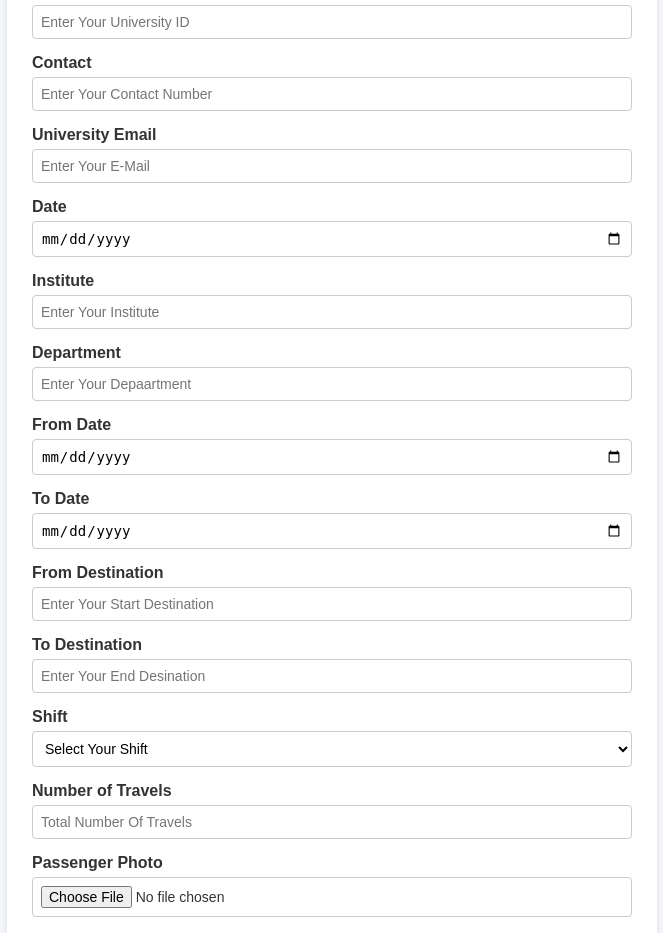
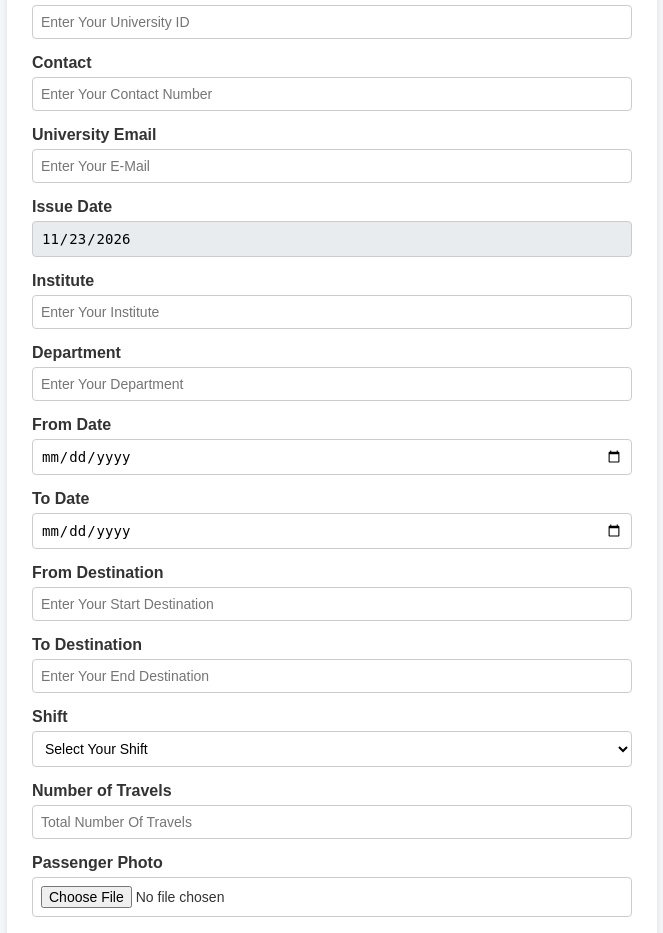
Before and after one commit to Kashyap42576/bus-pass-system, a Flask app: page / in a window 1280 px wide. Shown: the part 213-1146 px from the top of the page, without its empty margins (308-971 px from the left). Run offline with Flask 3, Linux system fonts and the light colour scheme; some libraries are stand-ins or nearby versions.

Commit message:
Fix HTML structure and update form fields

```diff
--- a/templates/index.html
+++ b/templates/index.html
@@ -60,13 +60,13 @@
             <div class="form-group"><label>Enrollment Number / MIS ID</label><input type="text" name="enrollment" placeholder="Enter Your University ID" required></div>
             <div class="form-group"><label>Contact</label><input type="text" name="contact" placeholder="Enter Your Contact Number" required></div>
             <div class="form-group"><label>University Email</label><input type="email" name="email" placeholder="Enter Your E-Mail" required></div>
-            <div class="form-group"><label>Date</label><input type="date" name="date" required></div>
+            <div class="form-group"><label>Issue Date</label><input type="date" name="date" value="{{ today_ist }}" readonly required style="background-color: #e9ecef; cursor: not-allowed;"></div>
             <div class="form-group"><label>Institute</label><input type="text" name="institute" placeholder="Enter Your Institute" required></div>
-            <div class="form-group"><label>Department</label><input type="text" name="department" placeholder="Enter Your Depaartment" required></div>
+            <div class="form-group"><label>Department</label><input type="text" name="department" placeholder="Enter Your Department" required></div>
             <div class="form-group"><label>From Date</label><input type="date" name="from_date" required></div>
             <div class="form-group"><label>To Date</label><input type="date" name="to_date" required></div>
             <div class="form-group"><label>From Destination</label><input type="text" name="from_dest" placeholder="Enter Your Start Destination" required></div>
-            <div class="form-group"><label>To Destination</label><input type="text" name="to_dest" placeholder="Enter Your End Desination" required></div>
+            <div class="form-group"><label>To Destination</label><input type="text" name="to_dest" placeholder="Enter Your End Destination" required></div>
             <div class="form-group">
                 <label>Shift</label>
                 <select name="shift" required>
```
